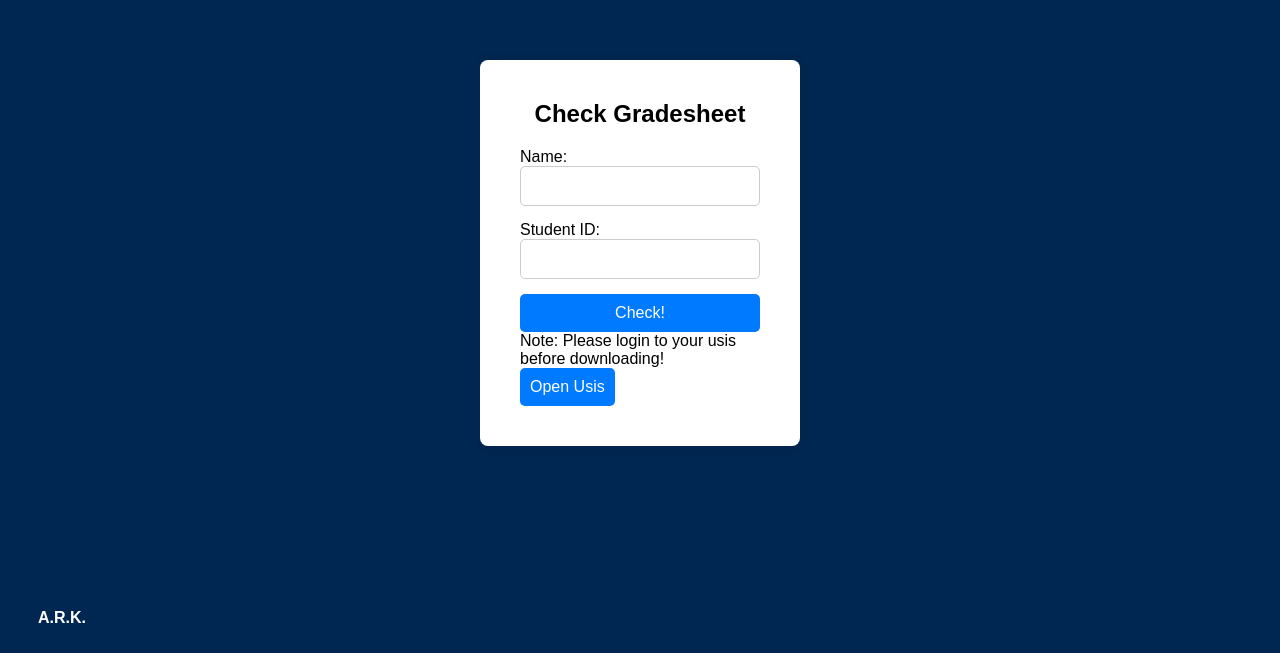
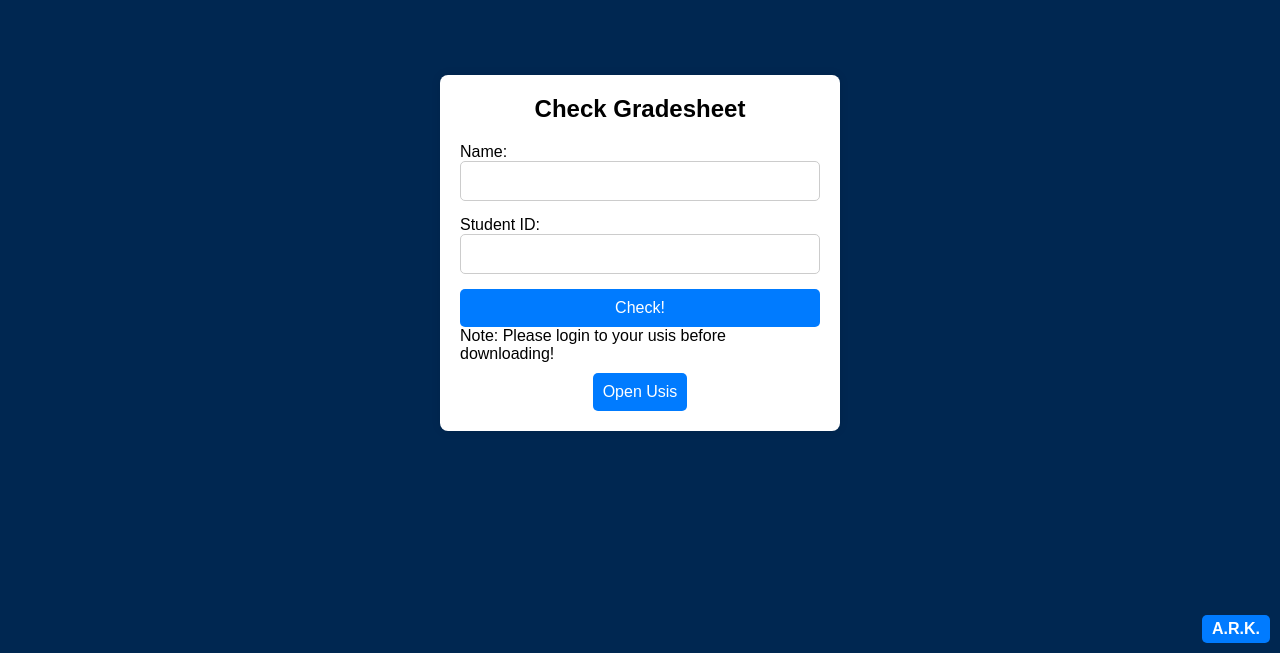
Before and after one commit to srabon007-9/Check-Grade-App, a plain HTML site: page checkgrade.html in a window 1280 px wide. Shown: the part 147-800 px from the top of the page. Drawn offline with Linux system fonts and the light colour scheme.

Commit message:
again updated the app

```diff
--- a/checkgrade.html
+++ b/checkgrade.html
@@ -5,16 +5,15 @@
 <meta name="viewport" content="width=device-width, initial-scale=1.0">
 <title>Login</title>
 <style>
-    *{
+    * {
         margin: 0;
         padding: 0;
         box-sizing: border-box;
     }
+
 body {
     font-family: Arial, sans-serif;
     background-color: #002751;
-    margin: 0;
-    padding: 0;
     display: flex;
     justify-content: center;
     align-items: center;
@@ -25,9 +24,9 @@ body {
     background-color: #fff;
     border-radius: 8px;
     box-shadow: 0 0 10px rgba(0, 0, 0, 0.1);
-    padding: 40px;
-    width: 25vw;
-
+    padding: 20px;
+    width: 90%; /* Adjusted width for responsiveness */
+    max-width: 400px; /* Added maximum width to prevent container from becoming too wide */
 }
 
 .container h2 {
@@ -38,15 +37,13 @@ body {
 .container form {
     display: flex;
     flex-direction: column;
-
 }
 
 .container form label {
     margin-bottom: 5px;
-
 }
 
-.container form input[type="text"]{
+.container form input[type="text"] {
     padding: 10px;
     margin-bottom: 15px;
     border: 1px solid #ccc;
@@ -68,21 +65,28 @@ body {
 .container form button:hover {
     background-color: #0056b3;
 }
-.name{
-    height: 33px;
-    width: 33px;
-    background-color: none;
-    padding: 25px 45px;
-    margin: 5px;
-    display: flex;
-    align-items: center;
-    justify-content: center;
-    border-radius: 12px;
+
+.container form div:last-child {
+    text-align: center;
+    margin-top: 10px;
+}
+
+.name {
     position: absolute;
-    bottom: 5px;
-    left: 12px;
-    color: white;
+    bottom: 10px;
+    right: 10px;
+    padding: 5px 10px;
+    background-color: #007bff;
+    color: #fff;
+    border-radius: 5px;
     font-weight: bold;
+}
+
+/* Responsive adjustments */
+@media screen and (max-width: 600px) {
+    .container {
+        width: 90%;
+    }
 }
 </style>
 </head>
@@ -91,7 +95,6 @@ body {
 <div class="container">
     <h2>Check Gradesheet</h2>
     <form onsubmit="event.preventDefault(); login();">
-
         <div>
             <label for="name">Name:</label>
             <input type="text" id="name" name="name">
@@ -101,7 +104,6 @@ body {
             <input type="text" id="id" name="id">
         </div>
         <button type="submit" id="loginButton">Check!</button>
-
         <div>
             <p>Note: Please login to your usis before downloading!</p>
         </div>
```
Also changed, not shown: Index.html (+9 -2 lines).
